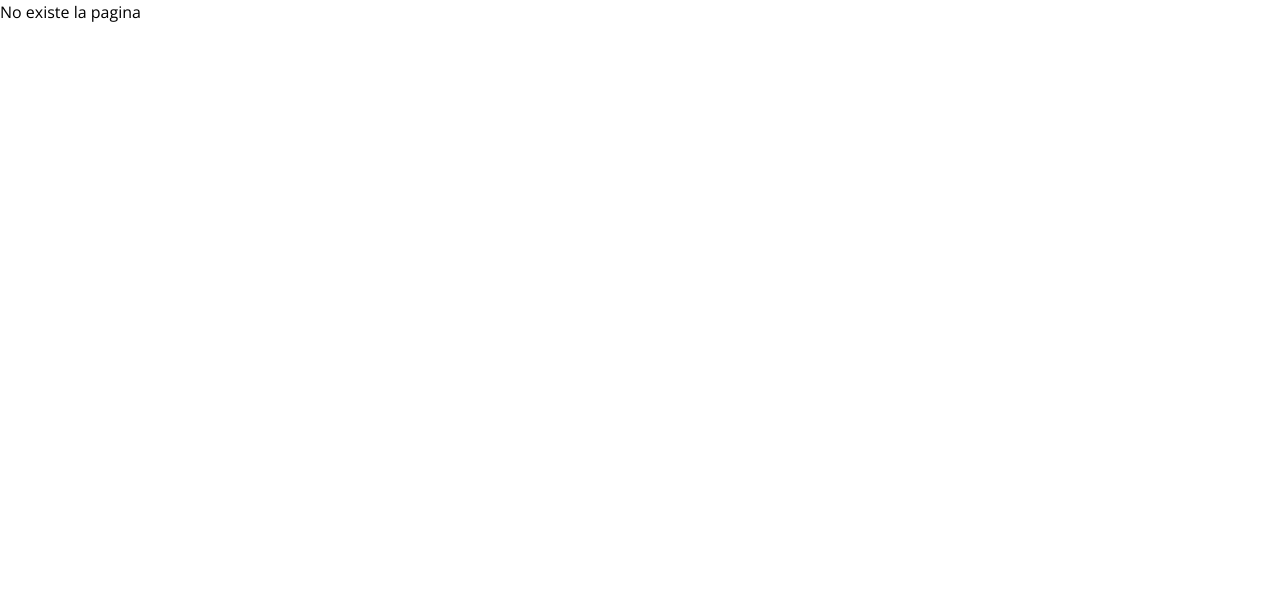
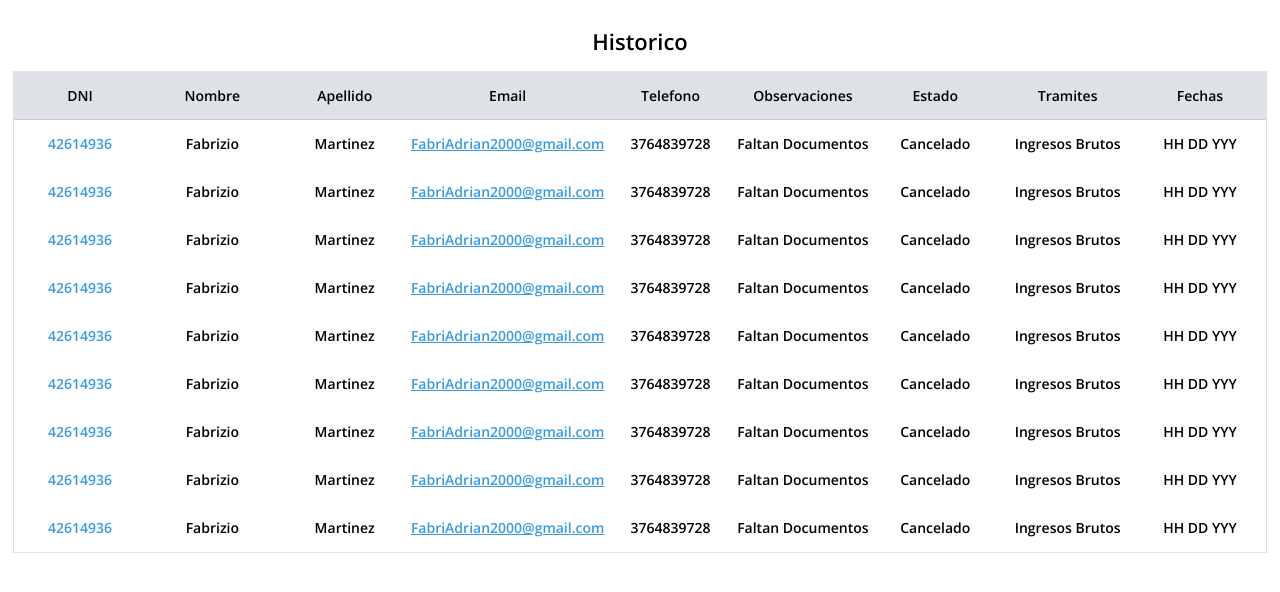
Before and after one commit to Pipoteex/proyecto-turnos, a React (Vite) app: page /historial in a window 1280 px wide. Shown: the top 592 px of the page. Built offline with nearby package versions, Linux system fonts and the light colour scheme; a web font is replaced by a local one.

Commit message:
actualizado: historial, estilos

```diff
--- a/src/App.tsx
+++ b/src/App.tsx
@@ -6,6 +6,7 @@ import Tramites from "./features/tramites/Tramites.tsx";
 import Descripcion from "./features/Descripcion/Descripcion.tsx";
 import Login from "./features/Login/Login.tsx";
 import Formato from "./features/Formato/Formato.tsx";
+import Historial from "./features/Historial/Historial.tsx";
 
 const queryClient = new QueryClient();
 
@@ -21,6 +22,7 @@ export default function App() {
           <Route path="/descripcion" element={<Descripcion />} />
           <Route path="/login" element={<Login />} />
           <Route path="/formato" element={<Formato />} />
+          <Route path="/historial" element={<Historial />} />
 
           <Route path="*" element={<div>No existe la pagina</div>} />
         </Routes>
--- a/src/features/Formato/Formato.tsx
+++ b/src/features/Formato/Formato.tsx
@@ -104,9 +104,9 @@ function Formato() {
                     return (
                       <div
                         key={i}
-                        className="w-[100%] h-[100%]  flex items-center justify-between flex-col py-[1%] bg-[#F3F4F6] rounded-[5px]  "
+                        className="w-[100%] h-[100%]   flex items-center justify-between flex-col py-[1%] bg-[#F3F4F6] rounded-[5px]  "
                       >
-                        <div className="w-[97%] h-[100%] flex items-start justify-start  ">
+                        <div className="w-[97%] h-[100%]  flex items-start justify-start  ">
                           <label className="w-[100%] h-[100%] flex items-center justify-start gap-5 ">
                             <Icons7 className="size-[24px]" />
                             <span className=" font-semibold text-[16px]">
@@ -118,7 +118,7 @@ function Formato() {
                           </span>
                         </div>
                         <div className="w-[97%] h-[100%] flex items-center justify-between gap-2 ">
-                          <label className=" flex items-start  flex-col ">
+                          <label className=" flex items-start  flex-col  ">
                             <span className="text-[#6E7787] text-[16px]">
                               DNI
                             </span>
@@ -283,7 +283,7 @@ function Formato() {
                 </section>
                 <section className="w-[100%] h-[100%] flex items-start justify-start flex-col ">
                   <span className="text-[#6E7787]">Observaciones</span>
-                  <textarea className="bg-[#e6e6e7] w-[100%] h-[100%]"></textarea>
+                  <textarea className="bg-[#e6e6e7] w-[100%] h-[100%] outline-none p-[0.5%]"></textarea>
                 </section>
                 <section className="w-[100%] h-[100%] flex items-center justify-between">
                   <div className="w-[100%] h-[100%] ">
--- /dev/null
+++ b/src/features/Historial/Historial.tsx
@@ -0,0 +1,132 @@
+function Historial() {
+  return (
+    <div className="w-[100%] h-[100%] flex items-center justify-center flex-col p-[1%] ">
+      <h1 className="w-[100%] h-[10%] py-[1%] flex items-center justify-center font-semibold text-[22px] ">
+        Historico
+      </h1>
+      <section className="w-[100%] h-[100%] flex items-center justify-start flex-col border-[1px] border-[solid] border-[#DEE1E6] ">
+        <div className="w-[100%] h-[100%] flex items-start justify-between  ">
+          <label className="w-[100%] flex items-center justify-start flex-col text-[14px] font-semibold">
+            <span className=" h-[3rem] w-[100%] flex items-center justify-center bg-[#DEE1E6] border-b-[1px] border-[solid] border-[#c8ccd3] ">
+              DNI
+            </span>
+            {[0, 1, 2, 3, 4, 5, 6, 7, 8].map((_, i) => (
+              <span
+                key={i}
+                className="h-[3rem] w-[100%] flex items-center justify-center text-[#379AE6]"
+              >
+                42614936
+              </span>
+            ))}
+          </label>
+          <label className="w-[100%] flex items-center justify-center flex-col text-[14px] font-semibold  ">
+            <span className="h-[3rem] w-[100%] flex items-center justify-center bg-[#DEE1E6] border-b-[1px] border-[solid] border-[#c8ccd3] ">
+              Nombre
+            </span>
+            {[0, 1, 2, 3, 4, 5, 6, 7, 8].map((_, i) => (
+              <span
+                key={i}
+                className="h-[3rem] w-[100%] flex items-center justify-center"
+              >
+                Fabrizio
+              </span>
+            ))}
+          </label>
+          <label className=" w-[100%]  flex items-center justify-center flex-col text-[14px] font-semibold ">
+            <span className=" h-[3rem] w-[100%] flex items-center justify-center bg-[#DEE1E6] border-b-[1px] border-[solid] border-[#c8ccd3]">
+              Apellido
+            </span>
+            {[0, 1, 2, 3, 4, 5, 6, 7, 8].map((_, i) => (
+              <span
+                key={i}
+                className="h-[3rem] w-[100%] flex items-center justify-center"
+              >
+                Martinez
+              </span>
+            ))}
+          </label>
+          <label className="w-[100%]  flex items-center justify-center flex-col text-[14px] font-semibold ">
+            <span className=" h-[3rem] w-[100%] flex items-center justify-center bg-[#DEE1E6] border-b-[1px] border-[solid] border-[#c8ccd3] ">
+              Email
+            </span>
+            {[0, 1, 2, 3, 4, 5, 6, 7, 8].map((_, i) => (
+              <span
+                key={i}
+                className="h-[3rem] w-[100%] flex items-center justify-center text-[#379AE6] underline"
+              >
+                FabriAdrian2000@gmail.com
+              </span>
+            ))}
+          </label>{" "}
+          <label className="w-[100%]  flex items-center justify-center flex-col text-[14px] font-semibold ">
+            <span className=" h-[3rem] w-[100%] flex items-center justify-center bg-[#DEE1E6] border-b-[1px] border-[solid] border-[#c8ccd3] ">
+              Telefono
+            </span>
+            {[0, 1, 2, 3, 4, 5, 6, 7, 8].map((_, i) => (
+              <span
+                key={i}
+                className="h-[3rem] w-[100%] flex items-center justify-center"
+              >
+                3764839728
+              </span>
+            ))}
+          </label>
+          <label className="w-[100%]  flex items-center justify-center flex-col text-[14px] font-semibold ">
+            <span className=" h-[3rem] w-[100%] flex items-center justify-center bg-[#DEE1E6] border-b-[1px] border-[solid] border-[#c8ccd3] ">
+              Observaciones
+            </span>
+            {[0, 1, 2, 3, 4, 5, 6, 7, 8].map((_, i) => (
+              <span
+                key={i}
+                className="h-[3rem] w-[100%] flex items-center justify-center text-center"
+              >
+                Faltan Documentos
+              </span>
+            ))}
+          </label>
+          <label className="w-[100%] flex items-center justify-center flex-col text-[14px] font-semibold ">
+            <span className=" h-[3rem] w-[100%] flex items-center justify-center bg-[#DEE1E6] border-b-[1px] border-[solid] border-[#c8ccd3]">
+              Estado
+            </span>
+            {[0, 1, 2, 3, 4, 5, 6, 7, 8].map((_, i) => (
+              <span
+                key={i}
+                className="h-[3rem] w-[100%] flex items-center justify-center"
+              >
+                Cancelado
+              </span>
+            ))}
+          </label>
+          <label className="w-[100%]  flex items-center justify-center flex-col text-[14px] font-semibold ">
+            <span className="  h-[3rem] w-[100%] flex items-center justify-center bg-[#DEE1E6] border-b-[1px] border-[solid] border-[#c8ccd3]">
+              Tramites
+            </span>
+            {[0, 1, 2, 3, 4, 5, 6, 7, 8].map((_, i) => (
+              <span
+                key={i}
+                className="h-[3rem] w-[100%] flex items-center justify-center"
+              >
+                Ingresos Brutos
+              </span>
+            ))}
+          </label>
+          <label className="w-[100%]  flex items-center justify-center flex-col text-[14px] font-semibold ">
+            <span className=" h-[3rem] w-[100%] flex items-center justify-center bg-[#DEE1E6] border-b-[1px] border-[solid] border-[#c8ccd3]">
+              Fechas
+            </span>
+            {[0, 1, 2, 3, 4, 5, 6, 7, 8].map((_, i) => (
+              <span
+                key={i}
+                className="h-[3rem] w-[100%] flex items-center justify-center"
+              >
+                HH DD YYY
+              </span>
+            ))}
+          </label>
+        </div>
+      </section>
+    </div>
+  );
+}
+
+export default Historial;
```
